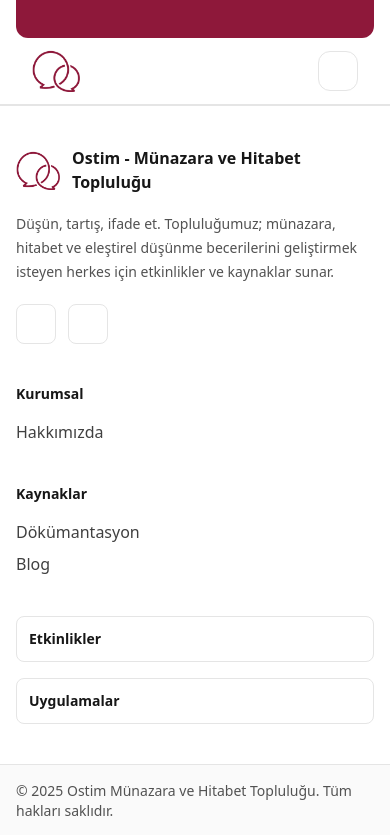
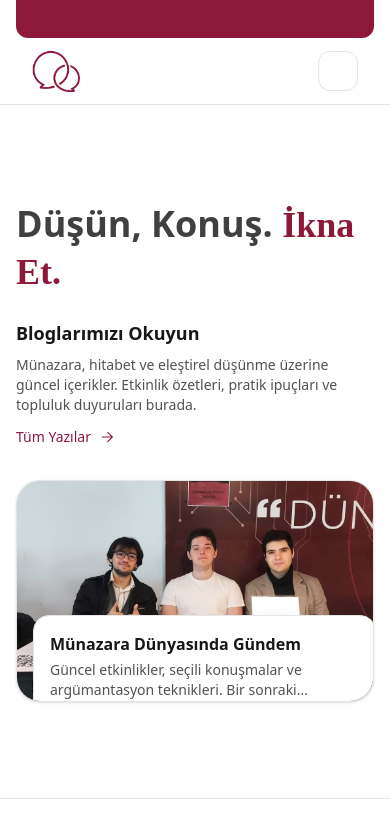
Before and after one commit to poyrazavsever/ostim-munazara, a Next.js app: page / in a window 390 px wide. Shown: the top 835 px of the page. Built offline with nearby package versions, Linux system fonts and the light colour scheme; some icons are missing; a web font is replaced by a local one.

Commit message:
Add HeroSection component with responsive design and content; include hero image

```diff
--- a/app/page.tsx
+++ b/app/page.tsx
@@ -1,8 +1,9 @@
+import HeroSection from "@/components/future/home/heroSection";
 
 export default function Home() {
   return (
     <div>
-
+      <HeroSection />
     </div>
   );
 }
--- /dev/null
+++ b/components/future/home/heroSection.tsx
@@ -0,0 +1,97 @@
+"use client";
+import React from "react";
+import Image from "next/image";
+import Link from "next/link";
+
+type HeroSectionProps = {
+  imageSrc?: string;
+};
+
+const HeroSection: React.FC<HeroSectionProps> = ({
+  imageSrc = "/images/hero.jpeg",
+}) => {
+  return (
+    <section className="py-24 sm:py-0 sm:min-h-screen flex items-center justify-center">
+      <div className="mx-auto max-w-7xl px-4 sm:px-0">
+        {/* Üst satır: Sol büyük başlık + sağ açıklama */}
+        <div className="grid grid-cols-1 lg:grid-cols-3 gap-6 items-start">
+          {/* Sol başlık */}
+          <div className="lg:col-span-2">
+            <h1 className="text-4xl sm:text-5xl lg:text-6xl leading-tight font-semibold text-neutral-700">
+              Düşün, Konuş. <br className="hidden sm:block" />{" "}
+              <span className="font-wind text-primary">İkna Et.</span>
+            </h1>
+          </div>
+
+          {/* Ayırıcı + Sağ blok */}
+          <div className="flex items-start gap-5">
+            <span
+              aria-hidden
+              className="hidden sm:block w-px h-14 bg-neutral-300 mt-1"
+            />
+            <div>
+              <h2 className="text-lg font-semibold text-neutral-900">
+                Bloglarımızı Okuyun
+              </h2>
+              <p className="mt-2 text-sm text-neutral-600 max-w-sm">
+                Münazara, hitabet ve eleştirel düşünme üzerine güncel içerikler.
+                Etkinlik özetleri, pratik ipuçları ve topluluk duyuruları
+                burada.
+              </p>
+              <Link
+                href="/blog"
+                className="mt-3 inline-flex items-center gap-2 text-sm font-medium text-primary hover:underline"
+              >
+                Tüm Yazılar
+                <svg
+                  width="16"
+                  height="16"
+                  viewBox="0 0 24 24"
+                  fill="none"
+                  xmlns="http://www.w3.org/2000/svg"
+                >
+                  <path
+                    d="M5 12h14M13 5l7 7-7 7"
+                    stroke="currentColor"
+                    strokeWidth="1.6"
+                    strokeLinecap="round"
+                    strokeLinejoin="round"
+                  />
+                </svg>
+              </Link>
+            </div>
+          </div>
+        </div>
+
+        {/* Görsel + alt overlay kartı */}
+        <div className="mt-8">
+          <div className="relative overflow-hidden rounded-3xl bg-white shadow-sm border border-neutral-200">
+            <Image
+              src={imageSrc}
+              alt="Ostim Münazara ve Hitabet - Kahraman görsel"
+              width={1600}
+              height={900}
+              className="h-[220px] sm:h-[320px] lg:h-[420px] w-full object-cover"
+              priority
+            />
+
+            {/* Köşe etiket/kart */}
+            <div className="absolute -bottom-4 left-4">
+              <div className="rounded-2xl bg-white shadow-[0_10px_30px_-10px_rgba(0,0,0,0.25)] border border-neutral-200 p-4 w-[88vw] max-w-[380px]">
+                <h3 className="text-base font-semibold text-neutral-900">
+                  Münazara Dünyasında Gündem
+                </h3>
+                <p className="mt-1 text-sm text-neutral-600 line-clamp-2">
+                  Güncel etkinlikler, seçili konuşmalar ve argümantasyon
+                  teknikleri. Bir sonraki buluşmada siz de yerinizi alın.
+                </p>
+              </div>
+            </div>
+          </div>
+        </div>
+      </div>
+    </section>
+  );
+};
+
+export default HeroSection;
```
Also changed, not shown: public/images/hero.jpeg (added).
